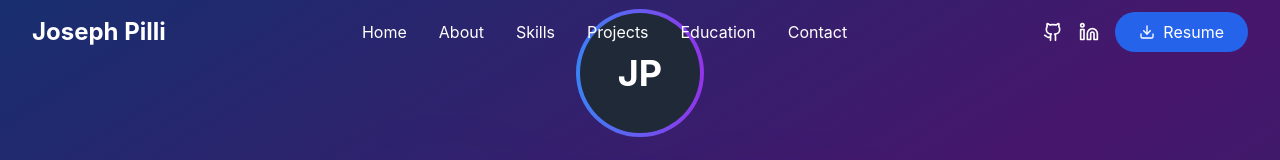
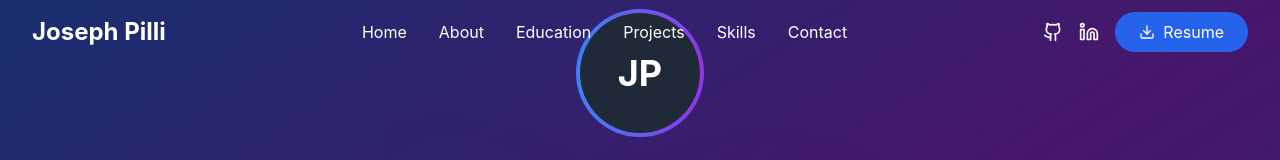
Before and after one commit to Joseph-Pilli/portfolio-website, a React (Vite) app: page / in a window 1280 px wide. Shown: the top 160 px of the page. Built offline with nearby package versions, Linux system fonts and the light colour scheme.

Commit message:
Update Header.jsx

```diff
--- a/src/components/Header.jsx
+++ b/src/components/Header.jsx
@@ -16,10 +16,10 @@ const Header = () => {
   const navItems = [
     { name: 'Home', href: '#home' },
     { name: 'About', href: '#about' },
+    { name: 'Education', href: '#education' },
+    { name: 'Projects', href: '#projects' },
     { name: 'Skills', href: '#skills' },
-    { name: 'Projects', href: '#projects' },
-    { name: 'Education', href: '#education' },
-    { name: 'Contact', href: '#contact' }
+    { name: 'Contact', href: '#contact' },
   ];
 
   return (
```
